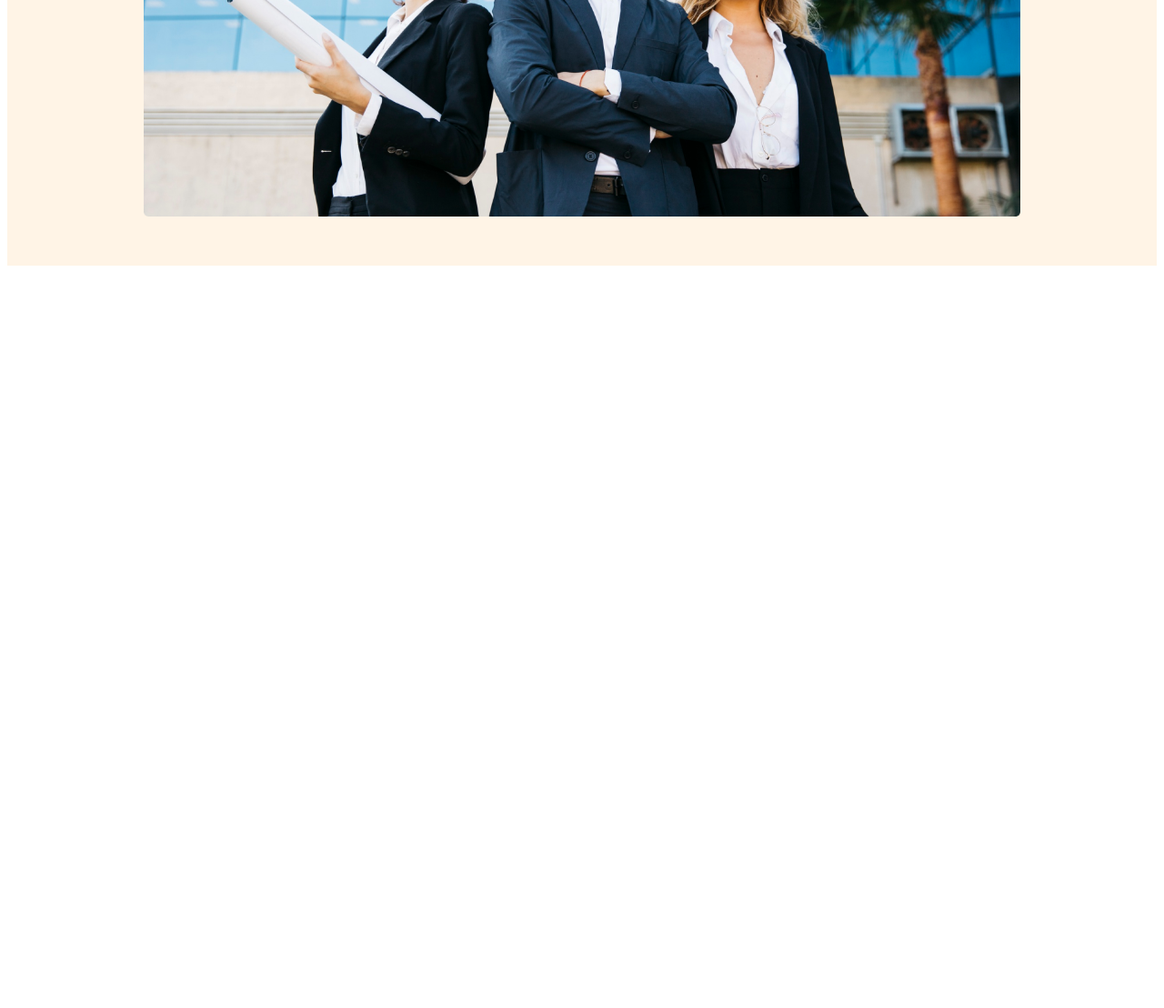
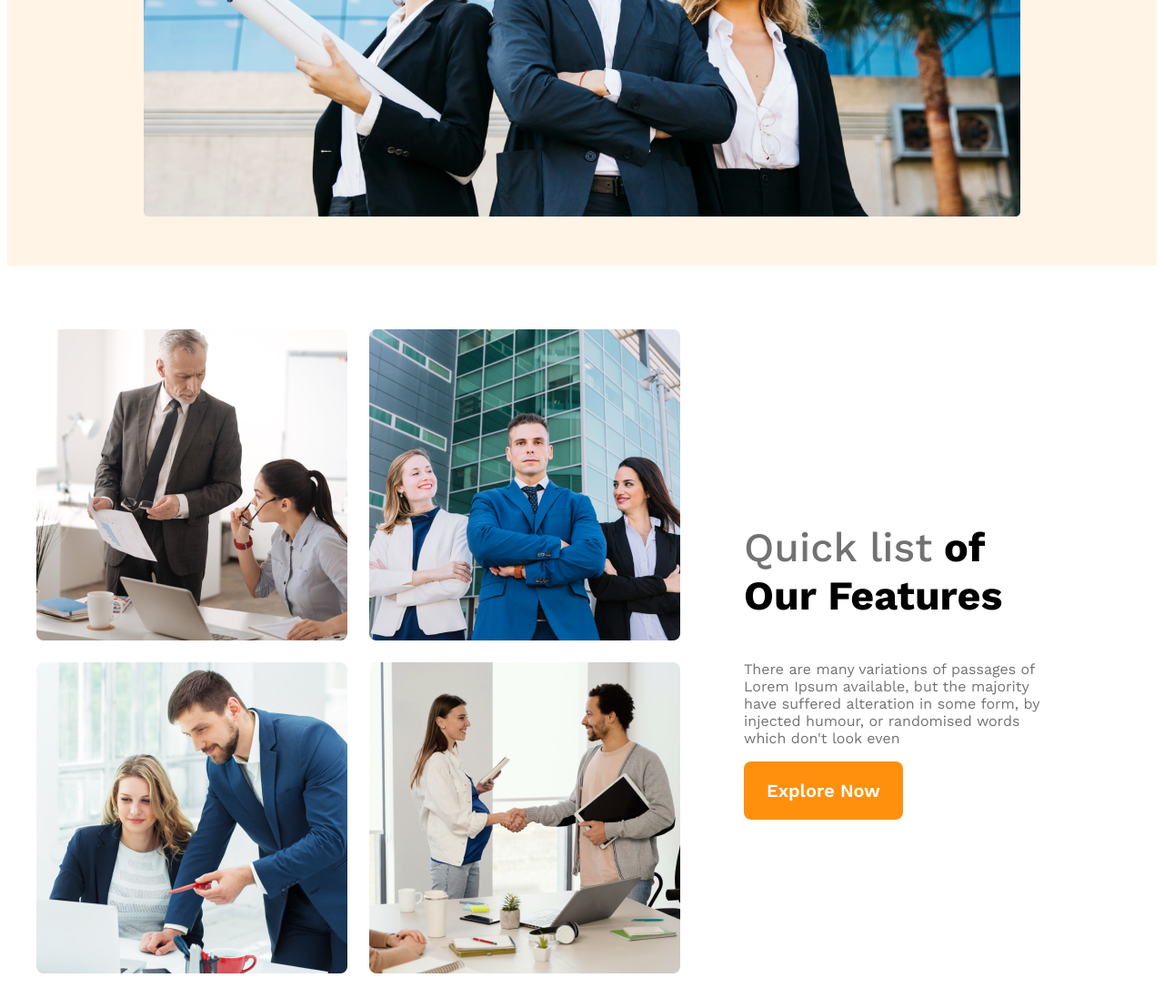
Before and after one commit to krishna3052002/g3-architect-website, a plain HTML site: page index.html in a window 1280 px wide. Shown: the part 807-1915 px from the top of the page at 91% size. Before the commit the page ends 1107 px from the top, so only its background shows below. Drawn offline with nearby package versions, Linux system fonts and the light colour scheme.

Commit message:
teams container section resposive done

```diff
--- a/index.html
+++ b/index.html
@@ -7,6 +7,7 @@
     <link rel="stylesheet" href="styles/architect.css">
 </head>
 <body>
+    <!-- header start -->
     <header>
 <nav>
     <h3 class="nav-title">G3 Architects</h3>
@@ -20,7 +21,7 @@
 <div class="banner">
    <div class="banner-content">
     <h1 class="banner-title">Brand new group of architects</h1>
-    <p class="banner-description">
+    <p class="text-light-gray">
       There are many variations of passages of Lorem Ipsum available, but the majority have suffered alteration in some form, by injected humour, or randomised words which don't look even
     </p>
     <button class="btn-primary">Explore More</button>
@@ -28,9 +29,28 @@
   <img src="images/banner.png" alt="">
 </div>
     </header>
+    <!-- header end -->
+
+    <!-- main section -->
     <main>
+<!-- Feature section -->
+<section class="teams-container">
+    <div class="teams-img-container">
+<img src="images/team1.png" alt="">
+<img src="images/team2.png" alt="">
+<img src="images/team3.png" alt="">
+<img src="images/team4.png" alt="">
+    </div>
+    <div class="teams-content">
+        <h3 class="teams-title"><span class="quick-list text-light-gray">Quick list</span> <span>of Our</span> <span class="text-feature">Features</span></h3>
+        <p class="text-light-gray">There are many variations of passages of Lorem Ipsum available, but the majority have suffered alteration in some form, by injected humour, or randomised words which don't look even</p>
 
+<button class="btn-primary">Explore Now</button>
+    </div>
+
+</section>
     </main>
+    <!-- main section end -->
     <footer>
 
     </footer>
--- a/styles/architect.css
+++ b/styles/architect.css
@@ -19,7 +19,10 @@ padding: 20px 25px;
     background-color: #424242;
 
 }
+.text-light-gray{
+    color: #727272;
 
+}
 /* header styles*/
 header {
     background: rgba(255, 144, 14, 0.10);
@@ -68,21 +71,67 @@ nav li a {
 font-weight: 700;
 color:#131313;
 }
-.banner-description{
-    color: #727272;
 
-}
 .banner img{
     margin-top: 20px;
     width: 100%;
 }
+
+/* Main section styles */
+main {
+    max-width: 1200px;
+    margin: 70px auto;
+}
+
+/* teams styles */
+.teams-container {
+
+    display: flex;
+    align-items: center;
+
+}
+
+.teams-img-container {
+    display: grid;
+    grid-template-columns: repeat(2, 1fr);
+    gap: 1.5rem;
+}
+
+.teams-content {
+    padding-left: 70px;
+    padding-right: 70px;
+}
+
+.teams-title {
+    font-size: 2.8rem;
+}
+
+.teams-title .quick-list {
+    font-weight: 500;
+}
+
+.teams-title .text-features {
+    color: #FF900E;
+    font-weight: 700;
+}
+
+
+
+
 /* Responsive media query */
 @media screen and (max-width:576px){
     header{
         padding: 20px;
     }
-    nav{
+    nav,.teams-container{
         flex-direction: column;
+    }
+    .teams-img-container{
+        grid-template-columns: 1fr;
+    }
+    .teams-content{
+        padding-left:20px;
+        padding-right:20px;
     }
 }
 /* Tbalet or medium device */
@@ -90,7 +139,7 @@ color:#131313;
     header{
         padding: 50px;
     }
-    nav{
+    nav,.teams-container{
         flex-direction: column;
     }
 
```
